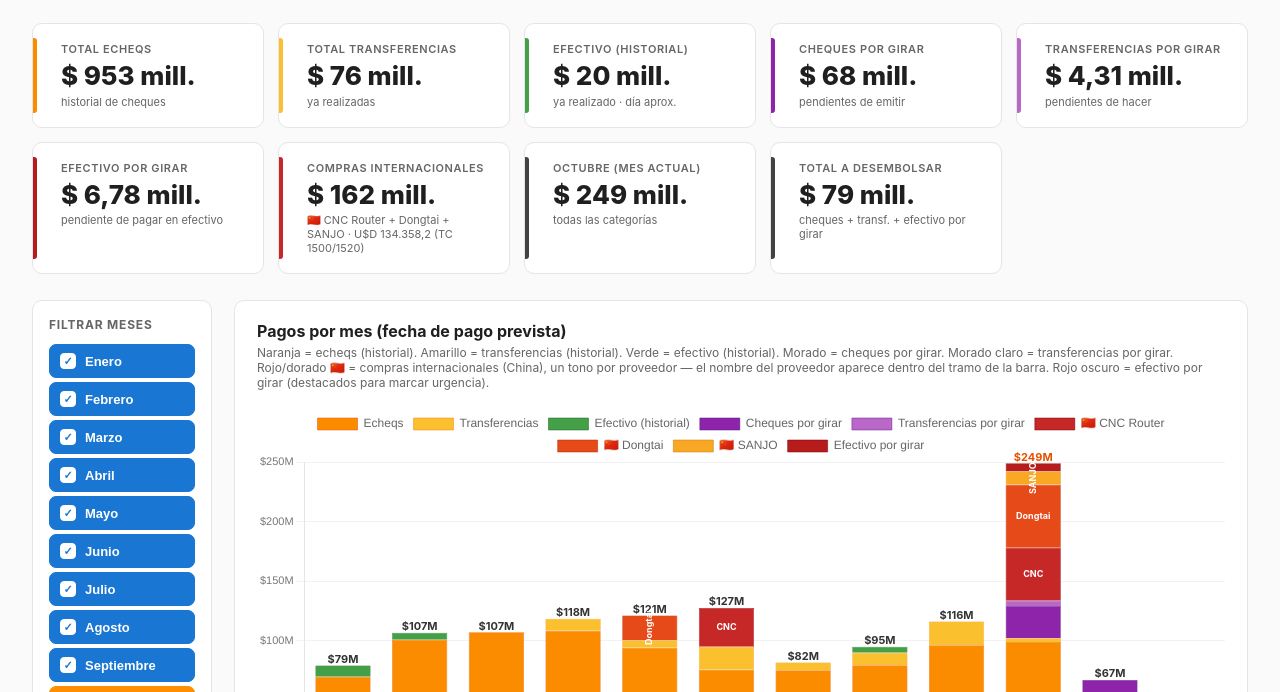
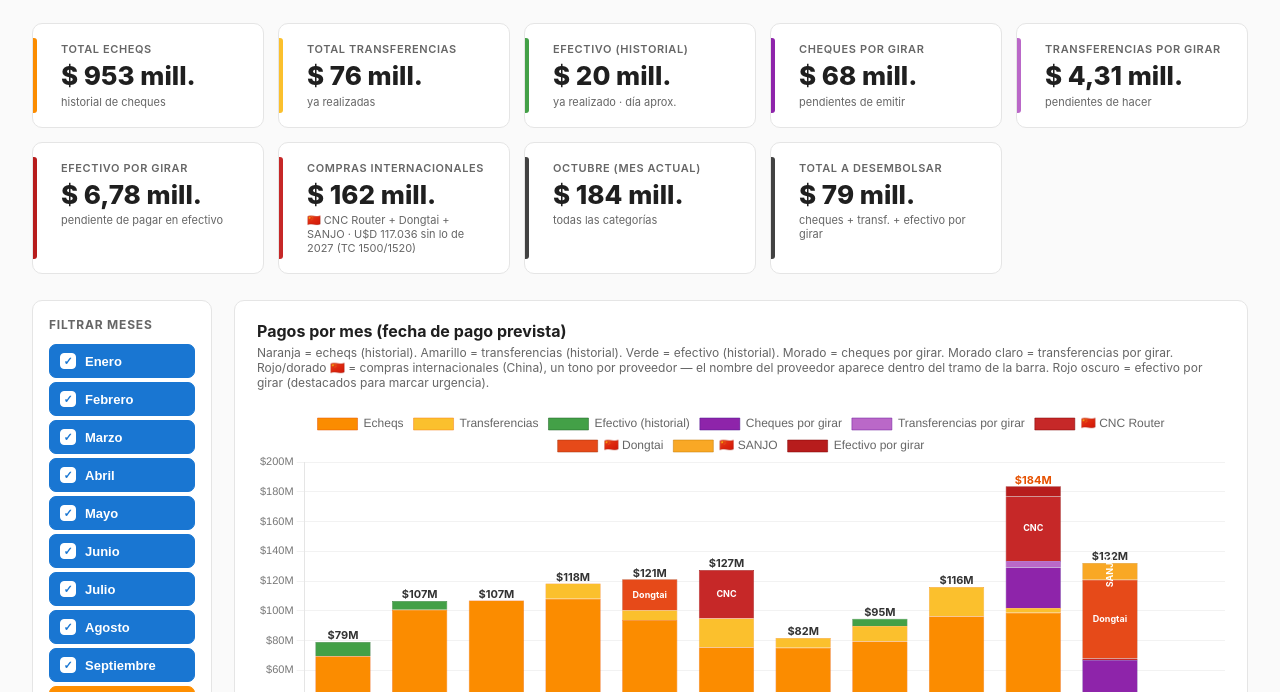
Before and after one commit to Compras1708/kpis-pagos-cinzia, a plain HTML site: page index.html in a window 1280 px wide. Shown: the part 94-786 px from the top of the page. Drawn offline with nearby package versions, Linux system fonts and the light colour scheme.

Commit message:
Compras internacionales: fechas a noviembre, se excluye lo de 2027

```diff
--- a/index.html
+++ b/index.html
@@ -219,7 +219,7 @@ const EFECTIVO_HISTORIAL = [
 // "Echeqs por girar" (antes "Cheques por girar") — releído 08/10/2026 desde Google Sheets. 42 filas. Los echeqs ya emitidos pasaron al "Historial echeq".
 // Correcciones aplicadas: (1) "Todo fer" $1.000.000 figuraba 29/10/2025 (error de año recurrente) → 29/10/2026. (2) 6 cheques de "Experto" $4.459.376 figuraban todos con fecha 16/10/2025; se pasaron a 2026 y se escalonaron según el sufijo del nombre (-0, -15, -30, -45, -60, -75 días) → 16/10, 31/10, 15/11, 30/11, 15/12 y 30/12/2026. (3) Se excluyó "Embalacor" $300.452 del 17/09/2025 (ya pagado en el historial, doble conteo). (4) Se excluyó "Mauro trovato" $350.000 del 10/10/2026 (ya figura en "Historial echeq").
 const POR_GIRAR = [
-[2026,10,25,732600,"Montegoma"],[2026,10,30,2351340,"Caram"],[2026,11,10,2351340,"Caram"],[2026,10,29,1310725,"Alfaser"],[2026,11,14,1310725,"Alfaser"],[2026,10,24,1450048,"Servet"],[2026,11,24,1450048,"Servet"],[2026,12,24,1450048,"Servet"],[2026,10,24,402264,"Tapihouse"],[2026,11,6,1234212,"Tapihouse"],[2026,10,24,760010,"Cáceres"],[2026,10,25,1533065,"TRV"],[2026,11,10,1533065,"TRV"],[2026,11,30,1533064,"TRV"],[2026,10,24,1268963,"Wurth"],[2026,11,9,1268963,"Wurth"],[2026,10,30,1684619,"Rusmar"],[2026,11,15,1684619,"Rusmar"],[2026,10,29,1000000,"Todo fer"],[2026,10,3,331067,"Fresur"],[2026,10,18,331068,"Fresur"],[2026,11,1,609075,"Servet"],[2026,12,1,609075,"Servet"],[2027,1,1,609075,"Servet"],[2026,10,22,1577025,"Peusso"],[2026,11,7,1577025,"Peusso"],[2026,11,22,1577026,"Peusso"],[2026,11,11,825000,"Cattaneo"],[2026,10,21,1066804,"Wurth"],[2026,11,1,1066804,"Wurth"],[2026,11,10,1000000,"Dintra"],[2026,10,15,807312,"Lembo"],[2026,10,21,484000,"Roer S.A.S"],[2026,11,7,592900,"Roer S.A.S"],[2026,11,6,887531,"Nelson pinturas"],[2026,10,23,787424,"Autodo"],[2026,10,10,4459376,"Experto"],[2026,10,25,4459376,"Experto"],[2026,11,10,4459376,"Experto"],[2026,11,25,4459376,"Experto"],[2026,12,10,4459376,"Experto"],[2026,12,25,4459376,"Experto"],[2026,10,7,399009,"Embalacor"]
+[2026,10,25,732600,"Montegoma"],[2026,10,30,2351340,"Caram"],[2026,11,10,2351340,"Caram"],[2026,10,29,1310725,"Alfaser"],[2026,11,14,1310725,"Alfaser"],[2026,10,24,1450048,"Servet"],[2026,11,24,1450048,"Servet"],[2026,12,24,1450048,"Servet"],[2026,10,24,402264,"Tapihouse"],[2026,11,6,1234212,"Tapihouse"],[2026,10,24,760010,"Cáceres"],[2026,10,25,1533065,"TRV"],[2026,11,10,1533065,"TRV"],[2026,11,30,1533064,"TRV"],[2026,10,24,1268963,"Wurth"],[2026,11,9,1268963,"Wurth"],[2026,10,30,1684619,"Rusmar"],[2026,11,15,1684619,"Rusmar"],[2026,10,29,1000000,"Todo fer"],[2026,10,3,331067,"Fresur"],[2026,10,18,331068,"Fresur"],[2026,11,1,609075,"Servet"],[2026,12,1,609075,"Servet"],[2026,10,22,1577025,"Peusso"],[2026,11,7,1577025,"Peusso"],[2026,11,22,1577026,"Peusso"],[2026,11,11,825000,"Cattaneo"],[2026,10,21,1066804,"Wurth"],[2026,11,1,1066804,"Wurth"],[2026,11,10,1000000,"Dintra"],[2026,10,15,807312,"Lembo"],[2026,10,21,484000,"Roer S.A.S"],[2026,11,7,592900,"Roer S.A.S"],[2026,11,6,887531,"Nelson pinturas"],[2026,10,23,787424,"Autodo"],[2026,10,10,4459376,"Experto"],[2026,10,25,4459376,"Experto"],[2026,11,10,4459376,"Experto"],[2026,11,25,4459376,"Experto"],[2026,12,10,4459376,"Experto"],[2026,12,25,4459376,"Experto"],[2026,10,7,399009,"Embalacor"]
 ];
 
 // "Transferencias por girar" — releído 08/10/2026 desde Google Sheets. 10 filas, $4.309.284,97.
@@ -245,15 +245,15 @@ const EFECTIVO_POR_GIRAR_USD = [
 const COMPRAS_INTERNACIONALES = [
   [2025,12,28,17328000,"CNC Router - Mercadería 30%"],
   [2026,6,18,32528000,"CNC Router - Mercadería 70%"],
-  [2026,10,15,14972000,"CNC Router - Forwarder"],
-  [2026,10,15,26644800,"CNC Router - Nacionalización"],
-  [2026,10,15,1062480,"CNC Router - Despachante"],
-  [2026,10,15,500000,"CNC Router - Camión"],
+  [2026,10,20,14972000,"CNC Router - Forwarder"],
+  [2026,10,20,26644800,"CNC Router - Nacionalización"],
+  [2026,11,15,1062480,"CNC Router - Despachante"],
+  [2026,10,20,500000,"CNC Router - Camión"],
   [2026,10,30,1342031,"CNC Router - Depósito fiscal Malvinas"],
   [2026,5,1,20854400,"Dongtai - Pago 30%"],
-  [2026,10,10,52865600,"Dongtai - Pago 70%"],
-  [2026,10,5,11284176,"SANJO - Pago 30%"],
-  [2027,1,15,26329744,"SANJO - Pago 70%"]
+  [2026,11,10,52865600,"Dongtai - Pago 70%"],
+  [2026,11,10,11284176,"SANJO - Pago 30%"]
+  // SANJO - Pago 70% (U$D 17.322,20, 15/1/2027) excluido a pedido del usuario: no se tiene en cuenta lo de 2027.
 ];
 
 // Antigüedad del pedido en Odoo ("Fecha límite de pedido" = date_order), en días, al 29/07/2026.
@@ -334,7 +334,7 @@ function renderKpis(){
     {lbl:"Cheques por girar", val:fmtMill(pg), sub:"pendientes de emitir", cls:"pg"},
     {lbl:"Transferencias por girar", val:fmtMill(trpg), sub:"pendientes de hacer", cls:"trpg"},
     {lbl:"Efectivo por girar", val:fmtMill(efpg), sub:"pendiente de pagar en efectivo", cls:"efpg"},
-    {lbl:"Compras internacionales", val:fmtMill(intl), sub:"🇨🇳 CNC Router + Dongtai + SANJO · U$D 134.358,2 (TC 1500/1520)", cls:"intl"},
+    {lbl:"Compras internacionales", val:fmtMill(intl), sub:"🇨🇳 CNC Router + Dongtai + SANJO · U$D 117.036 sin lo de 2027 (TC 1500/1520)", cls:"intl"},
     {lbl:MONTH_NAMES[CURRENT_MONTH-1]+" (mes actual)", val:fmtMill(mesTot), sub:"todas las categorías", cls:"total"},
     {lbl:"Total a desembolsar", val:fmtMill(totPorGirar), sub:"cheques + transf. + efectivo por girar", cls:"total"}
   ];
@@ -684,7 +684,7 @@ function updateSubtitle(){
      4) Se sigue excluyendo "Mauro trovato" $350.000 (10/10/2026) de "por girar" porque ya figura en el historial (doble conteo).<br>
      5) Excluidas por datos incompletos: "Tapihouse-30" (sin monto, fecha 30/10/2025 mal ubicada) y 2 filas duplicadas de "Cáceres ferretería-30" $723.032 (cheque P02176, sin fecha de pago; la fecha 20/08/2026 está en otra columna).<br>
      6) Sin cambios respecto a la sincronización anterior: "Transferencias por girar" sigue sin fechas (se usa 08/10/2026 provisoria) y las 6 transferencias de agosto sin fecha siguen en 14/08/2026.<br>
-     Compras internacionales: sin cambios respecto al 28/09 (U$D 134.358,2 en total; TC 1500 nacionalización, TC 1520 el resto).<br>
+     Compras internacionales: fechas movidas según la planilla — Dongtai 70% y SANJO 30% a 10/11/2026; nacionalización, forwarder y camión a 20/10; despachante a 15/11 (depósito fiscal sigue 30/10). Total U$D 117.036 (TC 1500 nacionalización, TC 1520 el resto). Por pedido del usuario NO se tiene en cuenta nada de 2027: se quitaron SANJO 70% (U$D 17.322,20, 15/01/2027) y un cheque de Servet $609.075 (01/01/2027). Ojo: la sección "En planeación" de la planilla todavía muestra el 70% de Dongtai el 10/10/2026 (distinto al 10/11 del bloque principal); se usó 10/11.<br>
      La tabla "Urgencia" usa antigüedad de pedidos en Odoo calculada el 29/07 (no actualizada).<br>
      Hacé click en cualquier barra del gráfico mensual para ver el desglose semanal de ese mes.`;
 }
```
